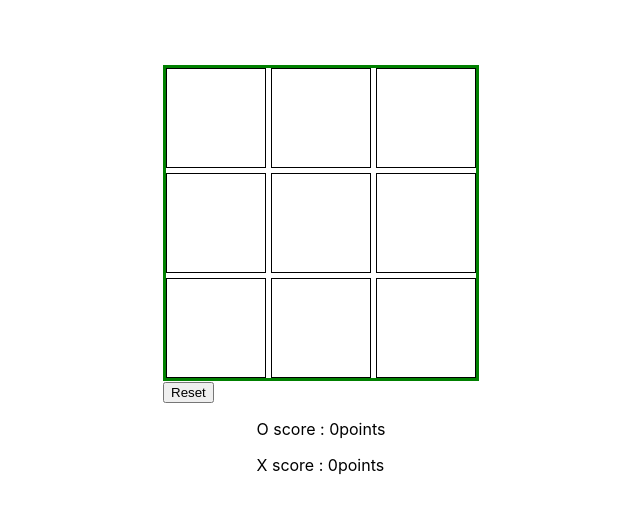
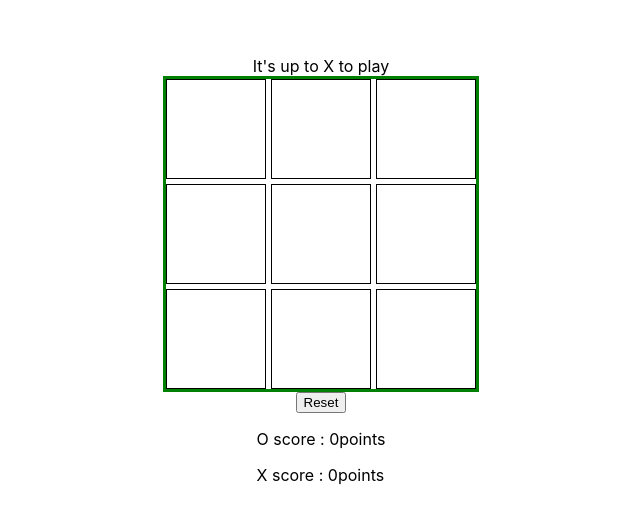
Before and after one commit to DBattou/TicTacToe, a React (Create React App) app: page / in a window 1280 px wide. Shown: the part 122-642 px from the top of the page, without its empty margins (319-959 px from the left). Built offline with nearby package versions, Linux system fonts and the light colour scheme.

Commit message:
Display current player

```diff
--- a/src/App.js
+++ b/src/App.js
@@ -4,14 +4,14 @@ import './App.css'
 import Board from './components/board/Board'
 import Score from './components/score/Score'
 import ResetButton from './components/resetButton/ResetButton'
+import CurrentPlayer from './components/currentPlayer/CurrentPlayer'
 
 function App() {
   return (
     <div className="App">
-      <section>
-        <Board />
-        <ResetButton />
-      </section>
+      <CurrentPlayer />
+      <Board />
+      <ResetButton />
       <Score />
     </div>
   )
--- /dev/null
+++ b/src/components/currentPlayer/CurrentPlayer.jsx
@@ -0,0 +1,14 @@
+import React from 'react'
+import { connect } from 'react-redux'
+
+function CurrentPlayer({ currentPlayer }) {
+  return <section>{`It's up to ${currentPlayer} to play`}</section>
+}
+
+const mapStateToProps = (state) => {
+  return {
+    currentPlayer: state.currentPlayer,
+  }
+}
+
+export default connect(mapStateToProps)(CurrentPlayer)
```
